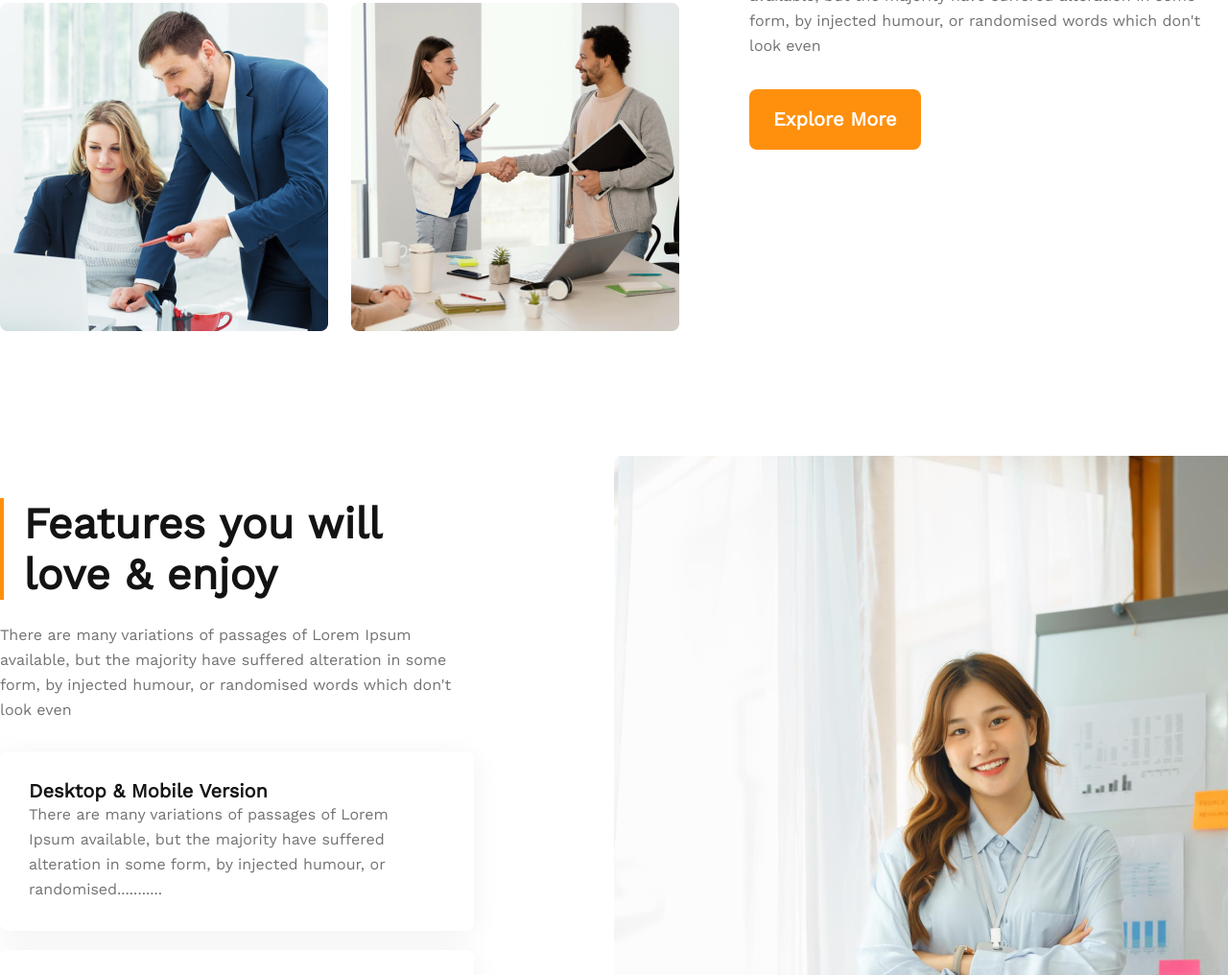
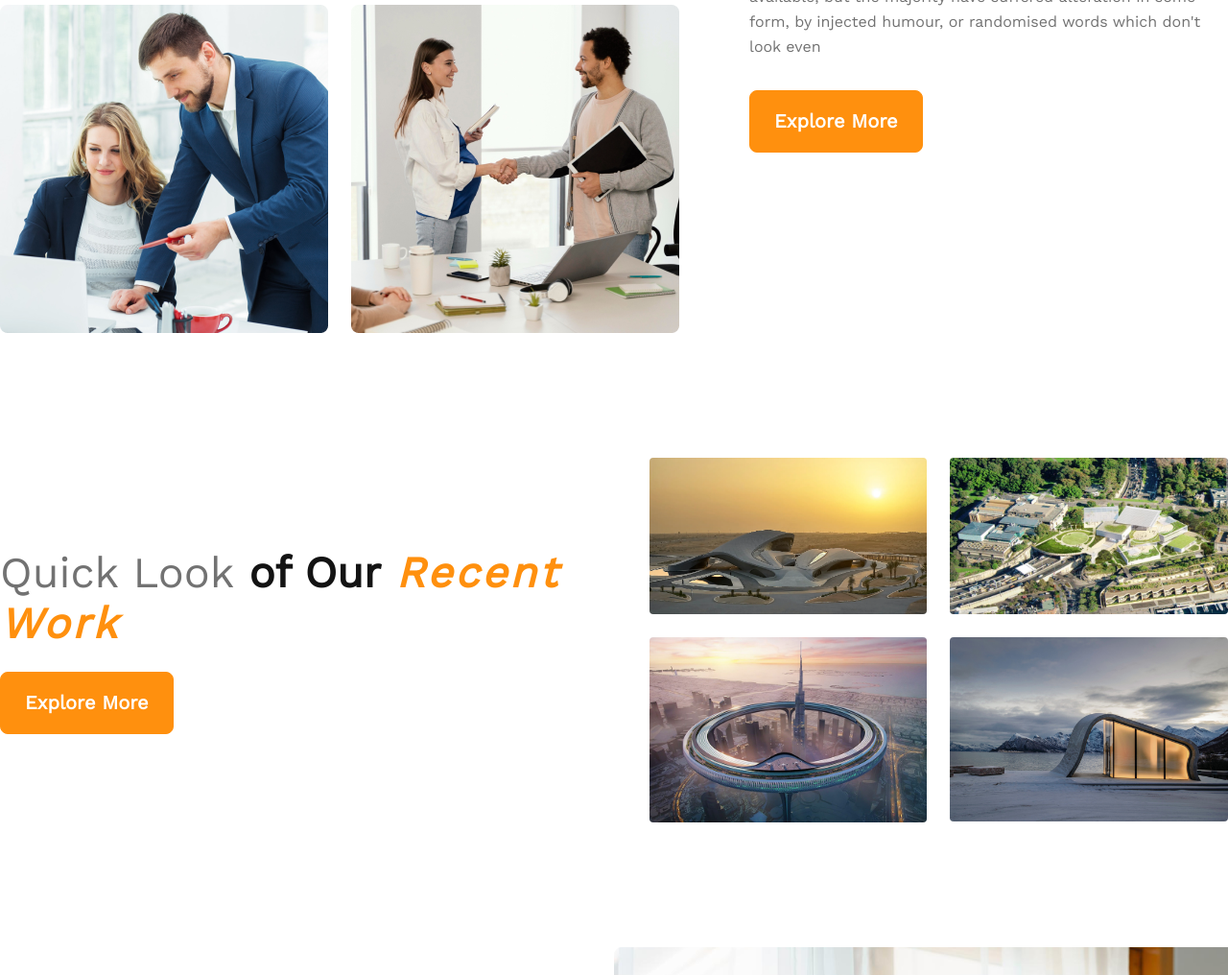
Before and after one commit to sakil470004/g3-architects-assignment, a plain HTML site: page index.html in a window 1280 px wide. Shown: the part 1784-2800 px from the top of the page at 96% size. Drawn offline with nearby package versions, Linux system fonts and the light colour scheme.

Commit message:
finished requirement extra section

```diff
--- a/index.html
+++ b/index.html
@@ -57,6 +57,27 @@
                 <button class="btn-primary">Explore More</button>
             </div>
         </section>
+
+        <!-- quick look of our work -->
+        <section class="our-work">
+            <div class="details-container">
+                <h3>Quick Look<span> of Our</span> <span>Recent Work</span></h3>
+
+                <button class="btn-primary">Explore More</button>
+            </div>
+            <div class="work-imgs">
+
+                <img src="./images/work/2.webp" alt="">
+
+                <img src="./images/work/4.jpg" alt="">
+                <img src="./images/work/5.jpg" alt="">
+
+                <img src="./images/work/7.jpg" alt="">
+
+            </div>
+
+        </section>
+
         <!-- feature you love and enjoy -->
         <section class="loveable-feature fit-width">
             <article>
--- a/style.css
+++ b/style.css
@@ -15,7 +15,15 @@
     padding: 20px 25px;
     border: none;
     background: #FF900E;
+    border: 1px solid #FF900E;
     border-radius: 8px;
+    transition: all 0.3s;
+}
+
+.btn-primary:hover {
+    color: #131313;
+    background: #FFFFFF;
+    border: 1px solid #FF900E;
 }
 
 .fit-width {
@@ -57,16 +65,34 @@ nav {
     font-size: 45px;
     line-height: 53px;
     color: #131313;
+    transform: color 0.4s;
+}
+.nav-tittle:hover{
+    color: #FF900E;
 }
 
 nav ul {
     display: flex;
     list-style: none;
+    align-items: center;
     gap: 30px;
     font-weight: 500;
     font-size: 18px;
-    line-height: 26px;
+    /* line-height: 26px; */
     color: #424242;
+
+}
+
+nav ul li {
+    border-radius: 4px;
+    border: 1px solid #fff3e5;
+    cursor: pointer;
+    padding: 10px 20px;
+    transition:border 0.3s;
+}
+
+nav ul li:hover {
+    border: 1px solid #FF900E;
 }
 
 /* banner */
@@ -113,7 +139,7 @@ nav ul {
     gap: 24px;
 }
 
-.our-feature .details-container h3 {
+.details-container h3 {
     font-weight: 500;
     font-size: 45px;
     line-height: 53px;
@@ -138,6 +164,45 @@ nav ul {
     line-height: 26px;
     color: #727272;
 
+}
+
+/* quick look of our work */
+
+.our-work div {
+    width: 50%;
+}
+
+.our-work {
+    max-width: 1318px;
+    margin: 85px auto 130px;
+    gap: 73px;
+    display: flex;
+    align-items: center;
+}
+
+.our-work .work-imgs {
+    display: grid;
+    grid-template-columns: repeat(2, 1fr);
+    flex-wrap: wrap;
+    gap: 24px;
+}
+
+.work-imgs img {
+    border-radius: 4px;
+    width: 100%;
+    object-fit: cover;
+    object-position: center;
+}
+
+.our-work h3 span:nth-child(2) {
+    color: #FF900E;
+    font-weight: 700;
+    letter-spacing: 3px;
+    font-style: italic;
+}
+
+.our-work .btn-primary {
+    margin-top: 24px;
 }
 
 /* feature you love and enjoy */
@@ -291,3 +356,5 @@ nav ul {
     padding: 39px 0px;
     margin-top: 130px;
 }
+
+/* for mobile devices */
```
Also changed, not shown: images/work/1.jpg (added), images/work/2.webp (added), images/work/3.webp (added), images/work/4.jpg (added), images/work/5.jpg (added), images/work/6.jpg (added), images/work/7.jpg (added).
